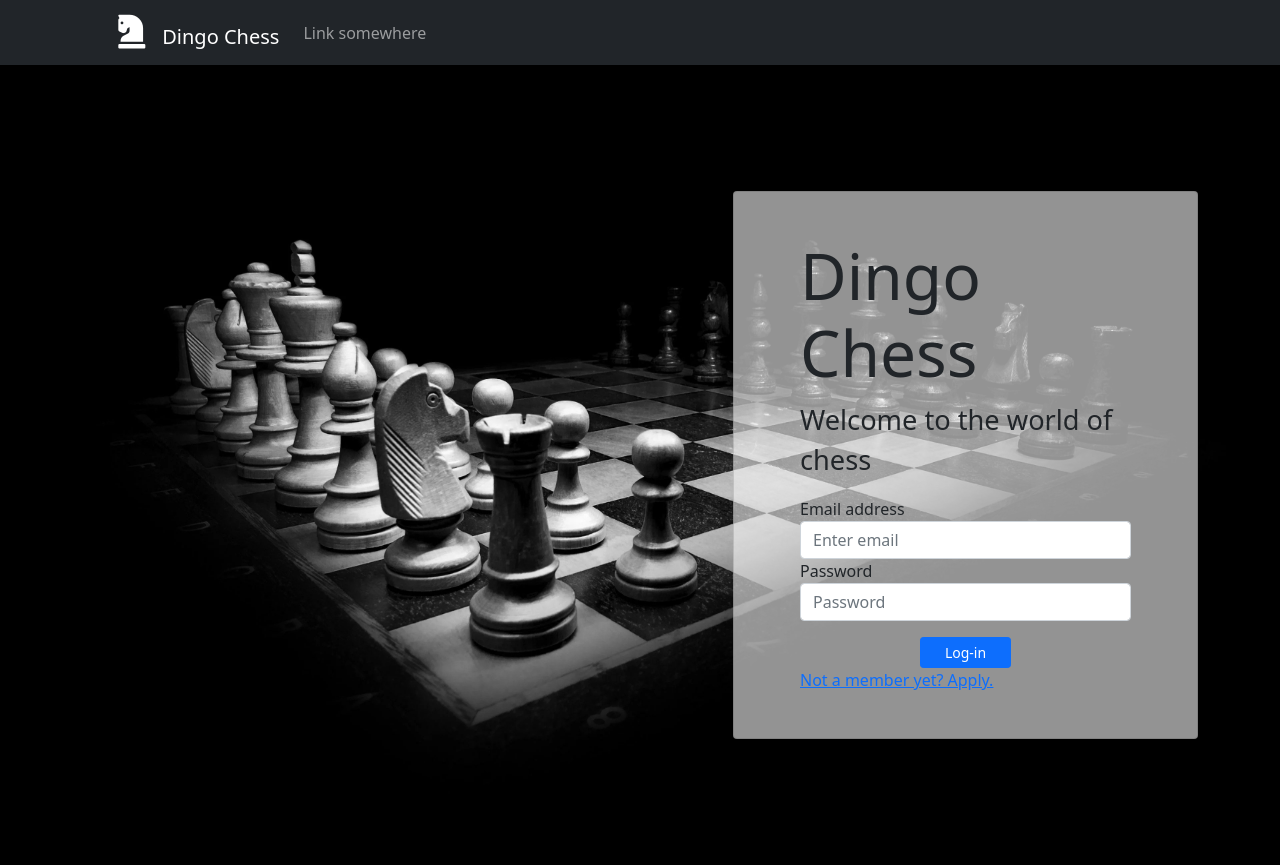
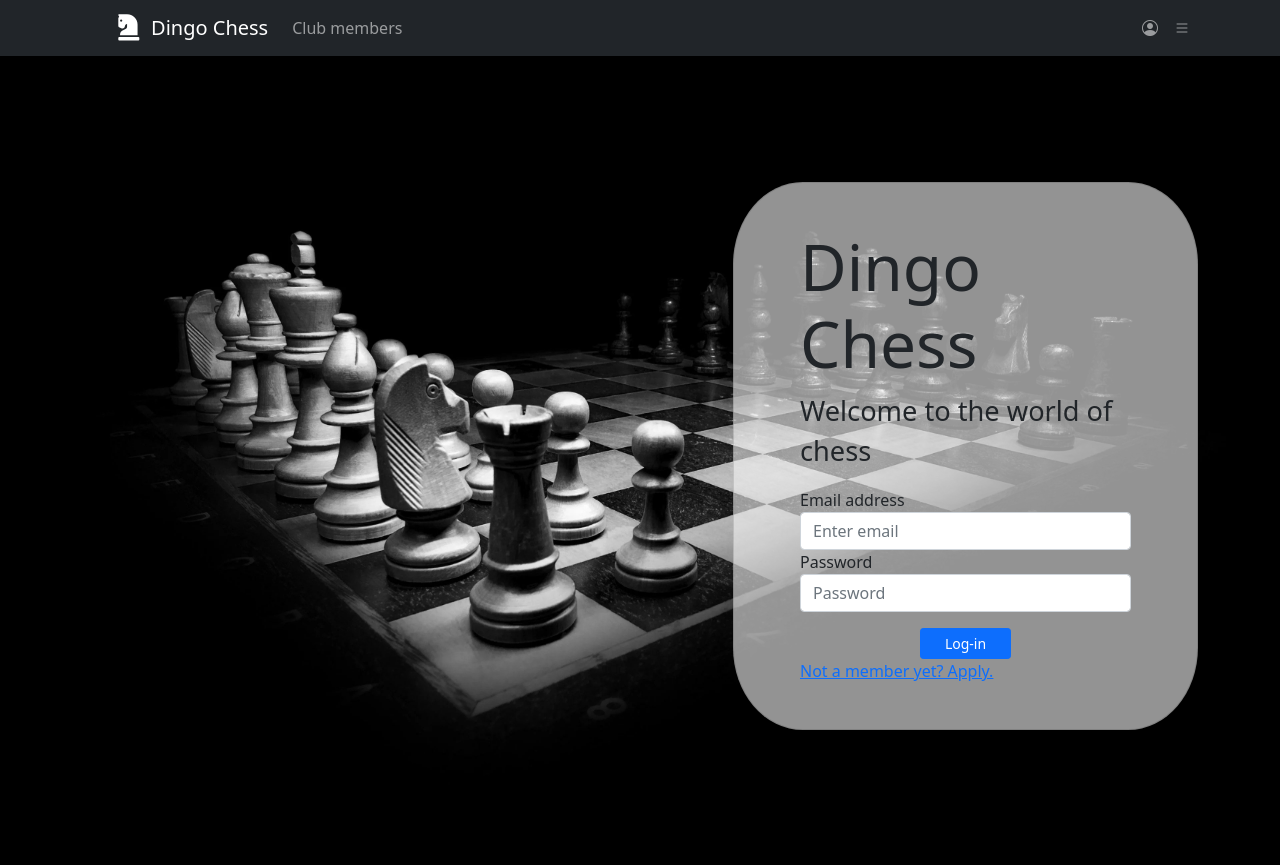
Before and after one commit to pvakaris/chess_club_management_system, a Django app: page / in a window 1280 px wide. After the commit the page ends 730 px from the top, so only its background shows below. Run offline with Django 3.2, Linux system fonts and the light colour scheme; some libraries are stand-ins or nearby versions.

Commit message:
Refactor navbar
- Create a separate menu.html partial which is included in the navbar itself.
- Add a drop-down list to the navbar menu
- Add "Club members" button which will let members access club's members list
- Add button for user profile access.

```diff
--- a/clubs/templates/base.html
+++ b/clubs/templates/base.html
@@ -8,7 +8,7 @@
     <link href="../../static/custom.css" rel="stylesheet">
     <link rel="stylesheet" href="https://cdn.jsdelivr.net/npm/bootstrap-icons@1.5.0/font/bootstrap-icons.css">
     <link rel="stylesheet" href="https://use.fontawesome.com/releases/v5.8.1/css/all.css" integrity="sha384-50oBUHEmvpQ+1lW4y57PTFmhCaXp0ML5d60M1M7uH2+nqUivzIebhndOJK28anvf" crossorigin="anonymous">
-    <title>Clucker</title>
+    <title>Dingo Chess</title>
   </head>
   <body>
     {% block body %}
--- a/clubs/templates/home.html
+++ b/clubs/templates/home.html
@@ -8,7 +8,7 @@
     <div class="container vh-100">
       <div class="row h-100">
         <div class="col-12 my-auto">
-          <div class="card cover-card offset-sm-2 offset-md-4 offset-lg-7 rounded">
+          <div class = "card cover-card offset-sm-2 offset-md-4 offset-lg-7">
             <div class="card-body">
               <h1 class="cover-heading">Dingo Chess</h1>
               <p class="cover-text">Welcome to the world of chess</p>
--- /dev/null
+++ b/clubs/templates/partials/menu.html
@@ -0,0 +1,32 @@
+<div class="collapse navbar-collapse" id="navbarNav">
+ <ul class="navbar-nav">
+   <li class="nav-item">
+     <a class="nav-link" href="#">Club members</a>
+   </li>
+ </ul>
+</div>
+
+<ul class="navbar-nav nav ">
+  <li class="nav-item">
+    <a href="#"><i class="nav-link bi bi-person-circle"></i></a>
+  </li>
+</ul>
+
+<ul class="navbar-nav ms-auto mb-2 mb-lg-0">
+  <li class="nav-item dropdown">
+    <a class="nav-link" href="#" id="user-account-dropdown" role="button" data-bs-toggle="dropdown" aria-expanded="false">
+      <span class="bi bi-list"></span>
+    </a>
+    <ul class="dropdown-menu dropdown-menu-end" aria-labelledby="user-account-dropdown">
+      <li><a class="dropdown-item" href="#">Update profile</a></li>
+      <li><hr class="dropdown-divider"></li>
+      <li><a class="dropdown-item" href="#">Manage applicants</a></li>
+      <li><a class="dropdown-item" href="#">Manage members</a></li>
+      <li><hr class="dropdown-divider"></li>
+      <li><a class="dropdown-item" href="#">Manage officers</a></li>
+      <li><a class="dropdown-item" href="#">Manage club</a></li>
+      <li><hr class="dropdown-divider"></li>
+      <li><a class="dropdown-item" href="#">Log out</a></li>
+   </ul>
+  </li>
+</ul>
--- a/clubs/templates/partials/navbar.html
+++ b/clubs/templates/partials/navbar.html
@@ -1,18 +1,12 @@
 <nav class="navbar navbar-expand-lg navbar-dark bg-dark sticky-top">
   <div class="container">
     &emsp; &emsp;
-    <a class="navbar-brand" href="{% url 'home' %}">
-      <i class='fas fa-chess-knight' style='font-size:36px'></i> &emsp13; Dingo Chess
+    <a class="navbar-brand navbar-nav" href="{% url 'home' %}">
+      <i class='fas fa-chess-knight' style='font-size:28px'></i> &emsp13; Dingo Chess
     </a>
     <button class="navbar-toggler" type="button" data-toggle="collapse" data-target="#navbarNav" aria-controls="navbarNav" aria-expanded="false" aria-label="Toggle navigation">
       <span class="navbar-toggler-icon"></span>
     </button>
-    <div class="collapse navbar-collapse" id="navbarNav">
-      <ul class="navbar-nav">
-        <li class="nav-item active">
-          <a class="nav-link" href="#">Link somewhere</a>
-        </li>
-      </ul>
-    </div>
+    {% include 'partials/menu.html' %}
   </div>
 </nav>
```
